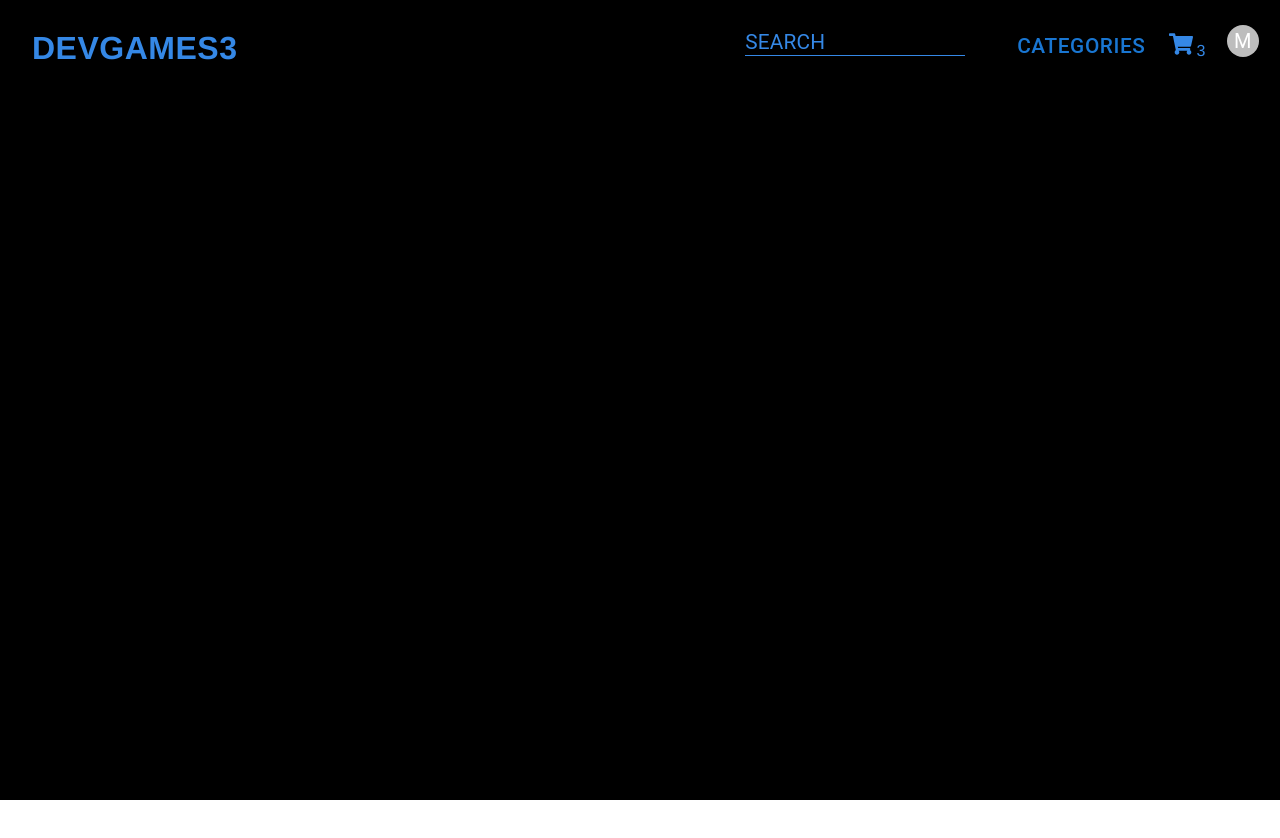
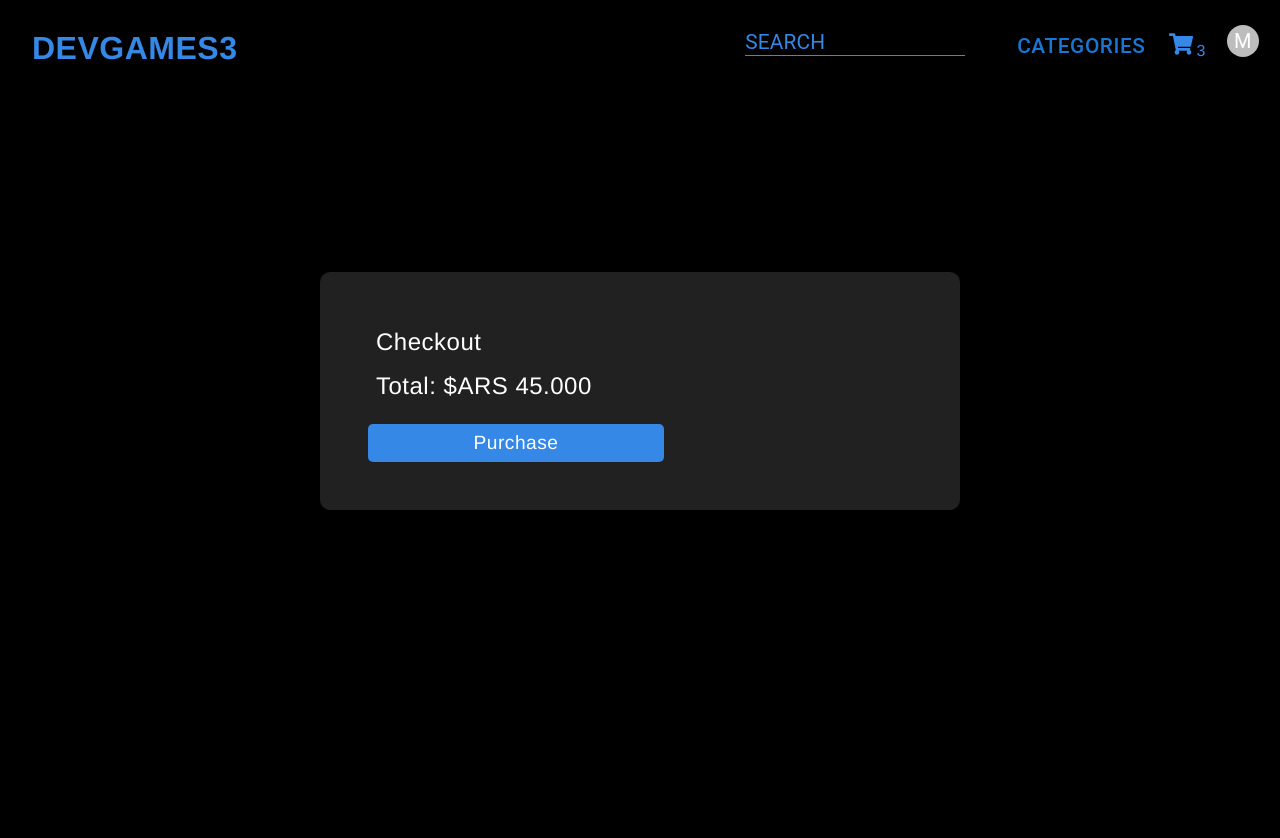
Before and after one commit to ecommerce-devgames/Frontend, a React (Create React App) app: page /cart in a window 1280 px wide. Shown: the top 838 px of the page. Before the commit the page ends 800 px from the top, so only its background shows below. Built offline with nearby package versions, Linux system fonts and the light colour scheme.

Commit message:
vista carrito

```diff
--- a/src/commons/Card.jsx
+++ b/src/commons/Card.jsx
@@ -1,6 +1,5 @@
-import { SpaOutlined } from "@mui/icons-material";
 import React from "react";
-import { FaShoppingCart, FaCheck, FaStar } from "react-icons/fa";
+import { FaCheck, FaStar } from "react-icons/fa";
 
 const Card = ({ item, singleProductHandler, addToCartHandler, cart, user }) => {
   return (
@@ -8,6 +7,7 @@ const Card = ({ item, singleProductHandler, addToCartHandler, cart, user }) => {
       <img
         className="gridImage"
         src={item.background_image}
+        alt="product"
         onClick={() => singleProductHandler(item)}
       />
 
--- /dev/null
+++ b/src/commons/ProductData.jsx
@@ -0,0 +1,12 @@
+import React from "react";
+
+const ProductData = ({ title, info }) => {
+  return (
+    <div className="productData">
+      <p>{title}: </p>
+      <span className="productSpan">{info}</span>
+    </div>
+  );
+};
+
+export default ProductData;
--- a/src/components/Cart.jsx
+++ b/src/components/Cart.jsx
@@ -1,11 +1,44 @@
 import React from "react";
-import { useSelector } from "react-redux";
+import { useSelector, useDispatch } from "react-redux";
+import { FaTrash } from "react-icons/fa";
+import { removeFromCart } from "../state/cart";
 
 const Cart = () => {
+  const dispatch = useDispatch()
   const cart = useSelector((state) => state.cart);
   console.log(cart);
 
-  return <div className="cartContainrer"></div>;
+  const deleteItemHandler=(id)=>{
+    console.log(id)
+    dispatch(removeFromCart(id))
+  }
+
+  return (
+    <div className="cartContainer">
+      {cart.map((item) => (
+        <div className="cartViewWrapper">
+          <img className="cartImg" src={item.background_image} alt="product" />
+          <div className="cartInfoWrapper">
+            <div className="cartInfoTop">
+              <p className="cartTitle">{item.name}</p>
+              <p className="cartPrice" onClick={()=> deleteItemHandler(item.id)}>
+                $15.000 <FaTrash />
+              </p>
+            </div>
+            <div className="cartInfoBottom">
+              <p className="cartExtraInfo">Aca me imagino tags o alguna descripcion corta</p>
+            </div>
+          </div>
+        </div>
+      ))}
+      <div className="cartCheckoutWrapper">
+        <p className="cartCheckoutData">Checkout</p>
+        <p className="cartCheckoutData">Total: $ARS 45.000</p>
+        <button className="cartCheckoutButton">Purchase</button>
+      </div>
+
+    </div>
+  );
 };
 
 export default Cart;
--- a/src/components/GridView.jsx
+++ b/src/components/GridView.jsx
@@ -30,7 +30,7 @@ const GridView = () => {
       )
       .then((res) => {
         dispatch(setProduct(res.data));
-        localStorage.setItem("singleProduct", res.data)
+        localStorage.setItem("singleProduct", JSON.stringify(res.data))
         navigate(`/products/${res.data.id}`);
       });
   };
--- a/src/components/Navbar.jsx
+++ b/src/components/Navbar.jsx
@@ -1,11 +1,17 @@
 import React from "react";
-import { Link } from "react-router-dom";
+import { Link, useNavigate } from "react-router-dom";
 import Searchbar from "./Searchbar";
 import Dropdown from "../commons/Dropdown";
 import UserAvatar from "./UserAvatar";
 import { FaShoppingCart } from "react-icons/fa";
 
 const Navbar = () => {
+  const navigate = useNavigate();
+
+  const cartNavigationHandler=()=>{
+    navigate("/cart")
+  }
+
   return (
     <div className="navbarContainer">
       <div className="logoWrapper">
@@ -18,7 +24,7 @@ const Navbar = () => {
         <Searchbar />
         <Dropdown />
         <Link to="/cart">
-          <div className="cartWrapper">
+          <div className="cartWrapper" onClick={cartNavigationHandler}>
             <FaShoppingCart className="cartIcon" />
             <span className="cartCount">3</span>
           </div>
--- a/src/components/Product.jsx
+++ b/src/components/Product.jsx
@@ -3,6 +3,7 @@ import { useSelector, useDispatch } from "react-redux";
 import useStringGenerator from "../hooks/useStringGenerator";
 import { useNavigate } from "react-router";
 import { setCart } from "../state/cart";
+import ProductData from "../commons/ProductData.jsx";
 
 const Product = () => {
   const product = useSelector((state) => state.product);
@@ -21,10 +22,8 @@ const Product = () => {
   const buyHandler = () => {
     if (user) {
       dispatch(setCart(product));
-      navigate("/cart");
-    } else {
-      navigate("/login");
     }
+    navigate(user ? "/cart" : "/login");
   };
 
   const addToCartHandler = () => {
@@ -42,7 +41,15 @@ const Product = () => {
         <div className="productSidebar">
           {/* ficha técnica: developers, platforms, release day, playtime*/}
           <div className="productDataSheet">
-            <div className="productData">
+            <ProductData title="Release Date" info={product.released} />
+            <ProductData title="Developers" info={developerString} />
+            <ProductData title="Playtime" info={product.playtime} />
+            <ProductData title="Platforms" info={platformString} />
+            <ProductData title="Genres" info={genreString} />
+            <ProductData title="Tags" info={tagString} />
+
+
+            {/* <div className="productData">
               <p>Release Date: </p>
               <span className="productSpan">{product.released}</span>
             </div>
@@ -65,7 +72,10 @@ const Product = () => {
             <div className="productData">
               <p>Tags:</p>
               <span className="productSpan">{tagString}</span>
-            </div>
+            </div>  */}
+
+
+
           </div>
           {/* botones  */}
           <div className="productButtonsWrapper">
@@ -84,7 +94,7 @@ const Product = () => {
       </div>
 
       <div className="lowerConteiner">
-        {/* lower div, con titulo, descripcion y tags y genres*/}
+        {/* lower div, con titulo, descripcion, tags y genres*/}
         <div className="lowerWrapper">
           <h2 className="productTitle">{product.name}</h2>
           <p className="productDescription">{product.description_raw}</p>
--- a/src/components/UserAvatar.jsx
+++ b/src/components/UserAvatar.jsx
@@ -7,7 +7,6 @@ import ListItemIcon from "@mui/material/ListItemIcon";
 import IconButton from "@mui/material/IconButton";
 import Tooltip from "@mui/material/Tooltip";
 import PersonAdd from "@mui/icons-material/PersonAdd";
-import Settings from "@mui/icons-material/Settings";
 import Logout from "@mui/icons-material/Logout";
 import { useNavigate } from "react-router";
 import { useSelector } from "react-redux";
@@ -106,14 +105,14 @@ const UserAvatar = () => {
 
         {/*ESTOS LOS PUEDE VER EL USER NORMAL */}
         {user.isAdmin === "false"
-          ? userMenu.map((menu) => {
+          ? userMenu.map((menu) => (
               <MenuItem onClick={handleClose}>
                 <ListItemIcon>
                   <PersonAdd fontSize="small" />
                 </ListItemIcon>
                 {menu}
-              </MenuItem>;
-            })
+              </MenuItem>
+            ))
           : null}
 
         {/* ESTE LO PUEDEN VER TODOS  */}
--- a/src/index.scss
+++ b/src/index.scss
@@ -28,7 +28,7 @@ a {
 //APP
 .appContainer {
   background-color: $background-color;
-  min-height: 100vh;
+  min-height: 200vh;
 }
 
 @import "./styles/navbar.scss";
--- a/src/state/cart.js
+++ b/src/state/cart.js
@@ -1,9 +1,11 @@
 import { createAction, createReducer } from "@reduxjs/toolkit";
 
 export const setCart = createAction("SET_CART");
+export const removeFromCart = createAction("REMOVE_FROM_CART");
 
 const initialState = [];
 
 export default createReducer(initialState, {
-  [setCart]: (state, action) => [...state, action.payload]
+  [setCart]: (state, action) => [...state, action.payload],
+  [removeFromCart]: (state, action) => {state.filter((item) => item.id !== action.payload.id)}
 });
--- a/src/styles/cart.scss
+++ b/src/styles/cart.scss
@@ -14,3 +14,90 @@
 .cartCount {
   padding-left: 0.2rem;
 }
+
+
+.cartContainer{
+  display: flex;
+  flex-direction: column;
+  justify-content: space-evenly;
+  height: auto;
+  width: 50%;
+  background-color: rgba(255, 255, 255, 0.13);
+  border-radius: 10px;
+  margin: 25vh auto;
+}
+
+.cartViewWrapper{
+  @include flex(row, flex-start, center);
+  border-bottom: 1px solid rgb(43, 41, 41);
+  padding: 1.5rem;
+}
+
+.cartImg{
+  height: 200px;
+  width: 300px;
+  border-radius: .5rem;
+}
+
+.cartInfoWrapper{
+  @include flex (column, space-evenly, space-evenly);
+  margin-left: 2rem;
+}
+
+.cartInfoTop{
+  @include flex(row, space-between, center);
+  padding: 1rem;
+}
+
+.cartTitle{
+  color: $primary-color;
+  font-size: map-get($font-size, "large" );
+}
+
+.cartPrice{
+  color: $primary-color;
+  font-size: map-get($font-size, "medium" );
+  font-weight: lighter;
+  &:hover{
+    cursor: pointer;
+  }
+}
+
+.cartExtraInfo{
+  color: $primary-color;
+  font-size: map-get($font-size, "medium" );
+  font-weight: lighter;
+}
+.cartInfoBottom{
+  @include flex(row, space-between, center);
+  padding: 1rem;
+}
+
+.cartCheckoutWrapper{
+  @include flex(column, space-evenly, flex-start);
+  margin: 3rem 0 3rem 3rem;;
+}
+
+.cartCheckoutData{
+  color: $primary-color;
+  font-size: map-get($font-size, "medium" );
+  margin: .5rem;
+}
+
+.cartCheckoutButton{
+  width: 50%;
+  cursor: pointer;
+  font-size: map-get($font-size, "x-small");
+  font-weight: 500;
+  border-radius: 5px;
+  border: none;
+  color: $primary-color;
+  background-color: $logo-color;
+  margin-top: 1rem;
+  padding: .5rem;
+
+  &:hover {
+    cursor: pointer;
+    background-color: $logo-color-hover;
+  }
+}
```
